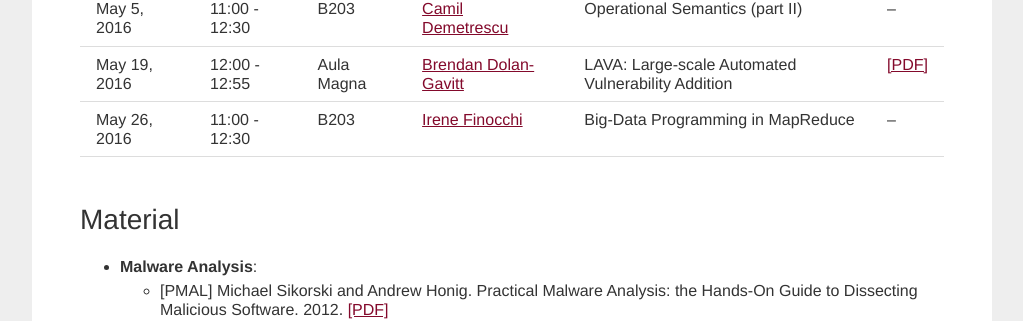
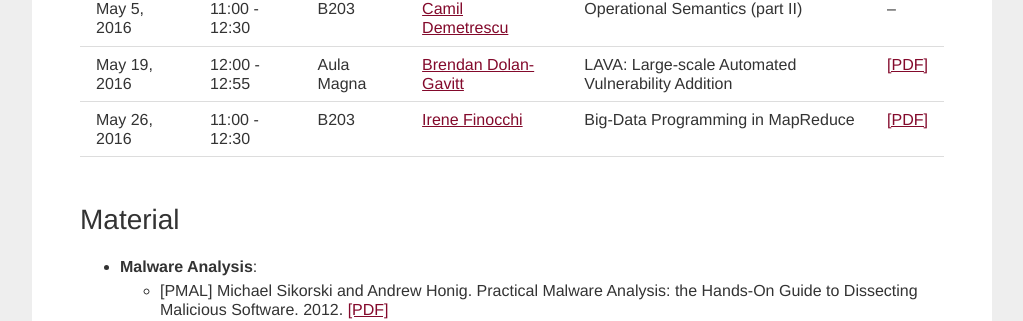
Before and after one commit to season-lab/season-lab.github.io, a Jekyll site: the page built from excellence.md, in a window 1280 px wide and 900 px high, scrolled down 1064 px. Shown: the part 149-470 px from the top of the window, without its empty margins (128-1151 px from the left). Built offline with Jekyll 4.4.1, drawn with Linux system fonts in a browser that asks for light colours.

Commit message:
Update excellence.md

```diff
--- a/excellence.md
+++ b/excellence.md
@@ -30,7 +30,7 @@ The Excellence Programs of the B.Sc. and M.Sc. in Computer Science and Engineeri
 | April 28, 2016 | 10:30 - 12:00 | A3  | <a href="http://www.dis.uniroma1.it/~demetres">Camil Demetrescu</a> | Operational Semantics (part I) | -- |
 | May 5, 2016 | 11:00 - 12:30 | B203  | <a href="http://www.dis.uniroma1.it/~demetres">Camil Demetrescu</a> | Operational Semantics (part II) | -- |
 | May 19, 2016 | 12:00 - 12:55 | Aula Magna  | <a href="http://engineering.nyu.edu/people/brendan-dolan-gavitt">Brendan Dolan-Gavitt</a> | LAVA: Large-scale Automated Vulnerability Addition | [[PDF]](https://drive.google.com/file/d/0BzPEdOad795XeEFyWlprUEdWWUU/view?usp=sharing) |
-| May 26, 2016 | 11:00 - 12:30 | B203  | <a href="http://wwwusers.di.uniroma1.it/~finocchi">Irene Finocchi</a> | Big-Data Programming in MapReduce | -- |
+| May 26, 2016 | 11:00 - 12:30 | B203  | <a href="http://wwwusers.di.uniroma1.it/~finocchi">Irene Finocchi</a> | Big-Data Programming in MapReduce | [[PDF]](https://drive.google.com/file/d/0B1yYvm6QgJReR2FnLV94RmxfYzg/view?usp=sharing) |
 
 <br />
 
```
